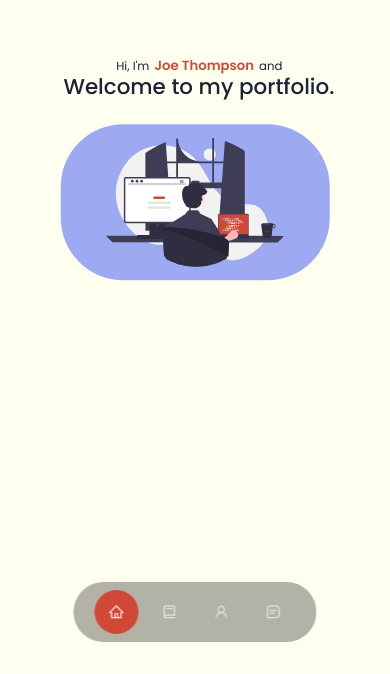
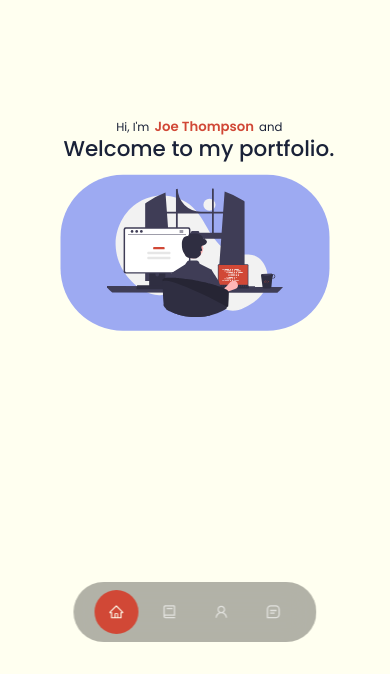
Before and after one commit to joethompson1/joethompson, a React (Create React App) app: page / in a window 390 px wide. Shown: the part 170-844 px from the top of the page. Built offline with nearby package versions, Linux system fonts and the light colour scheme.

Commit message:
fixing homepage mobile screen size

```diff
--- a/src/components/header/header.css
+++ b/src/components/header/header.css
@@ -165,7 +165,13 @@ header {
 @media screen and (max-width: 600px) {
 
 	.header__container {
-		grid-template-rows: 32.5% 35%;
+		grid-template-rows: 33% 66%;
+		height: 66%;
+		top: 50%;
+		left: 50%;
+		transform: translate(-50%, -50%);
+		padding: 0;
+		margin: 0 !important;
 	}
 
 
```
